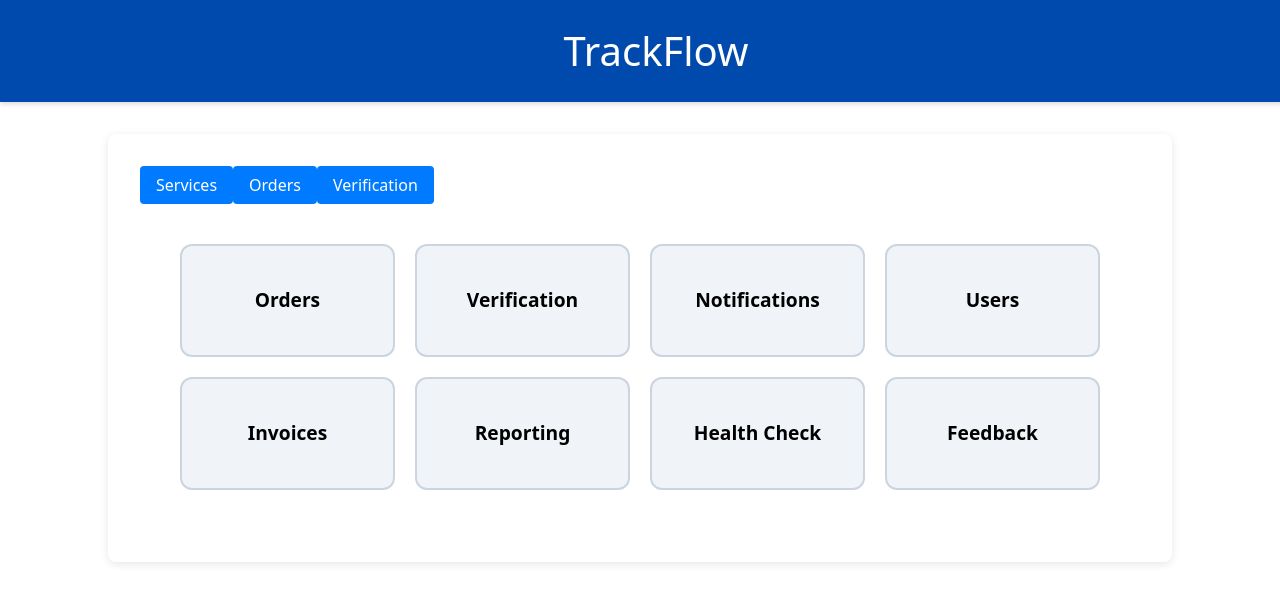
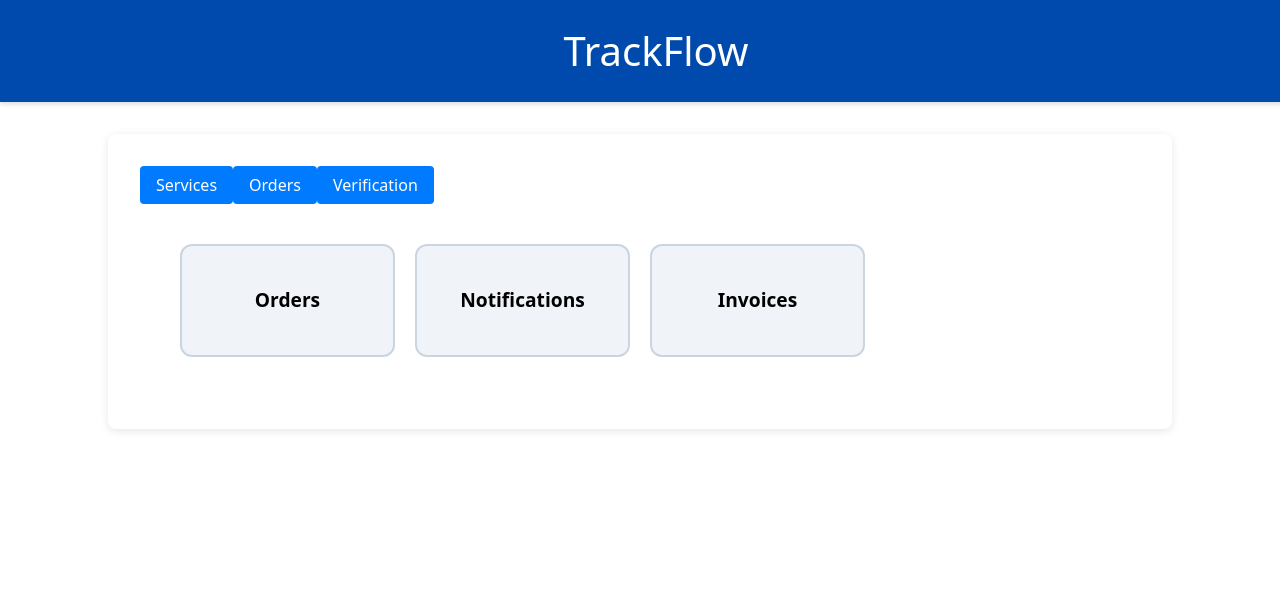
Before and after one commit to AnvayB/TrackFlow, a React (Vite) app in the folder frontend/: page / in a window 1280 px wide. Shown: the top 602 px of the page. Built offline with nearby package versions, Linux system fonts and the light colour scheme.

Commit message:
remove uneccesary parts

```diff
--- a/frontend/src/Dashboard.tsx
+++ b/frontend/src/Dashboard.tsx
@@ -3,8 +3,6 @@ import './Dashboard.css';
 import OrderManager from './components/OrderManager';
 import VerificationManager from './components/VerificationManager';
 import Services from './Services';
-// import ReportingManager from './ReportingManager';
-// import NotificationManager from './NotificationManager';
 
 interface Tab {
   title: string;
@@ -16,8 +14,6 @@ export default function Dashboard() {
     { title: 'Services', component: <Services /> },
     { title: 'Orders', component: <OrderManager /> },
     { title: 'Verification', component: <VerificationManager /> },
-    // { title: 'Reporting', component: <ReportingManager /> },
-    // { title: 'Notifications', component: <NotificationManager /> },
   ];
 
   const [activeTab, setActiveTab] = useState(tabs[0].title);
--- a/frontend/src/Services.tsx
+++ b/frontend/src/Services.tsx
@@ -8,13 +8,8 @@ export default function Services() {
 
   const allBoxes = [
     { title: 'Orders', route: '/orders' },
-    { title: 'Verification', route: '/verification' },
     { title: 'Notifications' },
-    { title: 'Users' },
     { title: 'Invoices' },
-    { title: 'Reporting' },
-    { title: 'Health Check' },
-    { title: 'Feedback' },
   ];
 
   const [visibleTitles, setVisibleTitles] = useState(allBoxes.map(b => b.title));
@@ -32,24 +27,6 @@ export default function Services() {
 
   return (
     <>
-      <header className="dashboard-header">
-        {/* <button className="hamburger" onClick={() => setMenuOpen(!menuOpen)}>☰</button>
-        {menuOpen && (
-          <div className="module-menu">
-            <strong>Customize View</strong>
-            {allBoxes.map((box, idx) => (
-              <label key={idx}>
-                <input
-                  type="checkbox"
-                  checked={visibleTitles.includes(box.title)}
-                  onChange={() => toggleModule(box.title)}
-                />
-                {box.title}
-              </label>
-            ))}
-          </div>
-        )} */}
-      </header>
 
       <div className="dashboard-container">
         {filteredBoxes.map((box, index) => (
```
